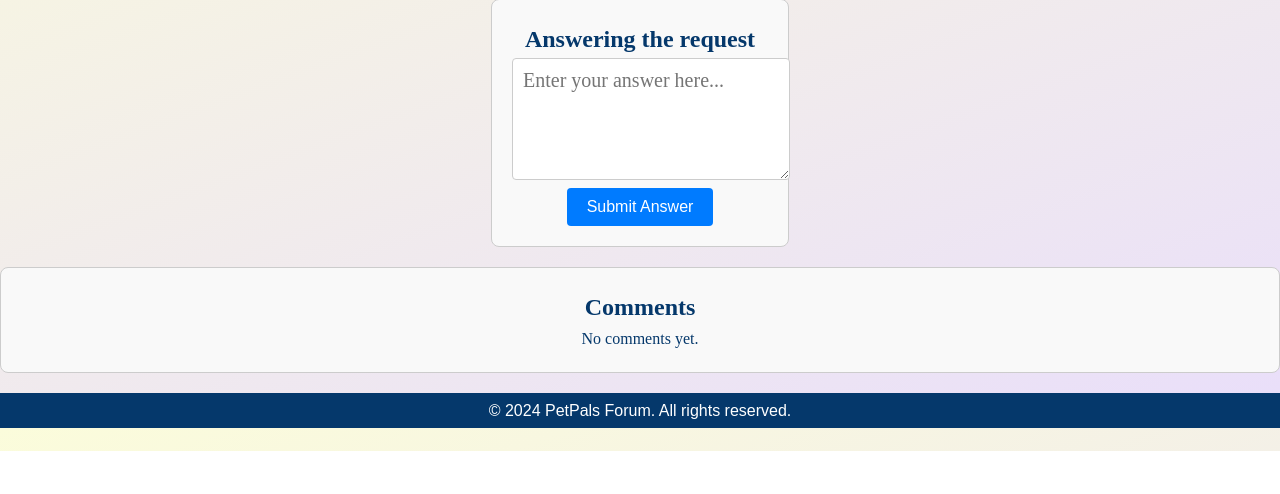
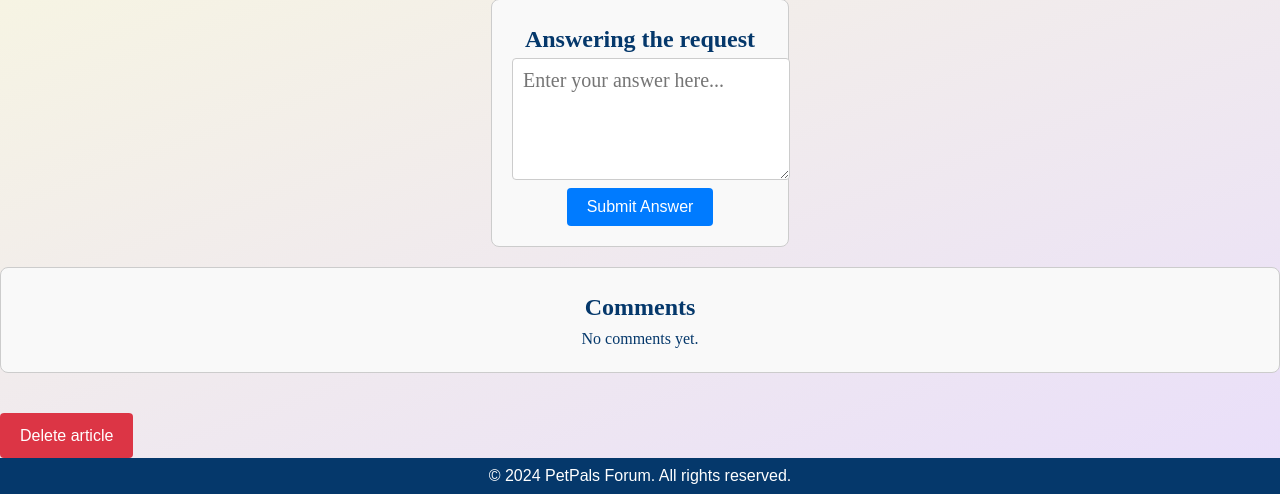
Before and after one commit to 953740669wu/CITS3403, a Python web app: template app/templates/question_details.html in a window 1280 px wide. Shown: the part 349-843 px from the top of the page. Before the commit the page ends 800 px from the top, so only its background shows below. Run offline with Jinja, Linux system fonts and the light colour scheme; the template is opened without the code that fills it, so the values that code supplies are empty.

Commit message:
Revert "Update question_details.html"
This reverts commit c006450c521f8cd5bc13a329dabf73e1dc450c7f.

```diff
--- a/app/templates/question_details.html
+++ b/app/templates/question_details.html
@@ -50,4 +50,5 @@ Article Detail
     {% endfor %}
 </div>
 
+<a href="{{ url_for('main.delete_question', question_id=question.id) }}" class="btn-delete">Delete article</a>
 {% endblock %}
```
